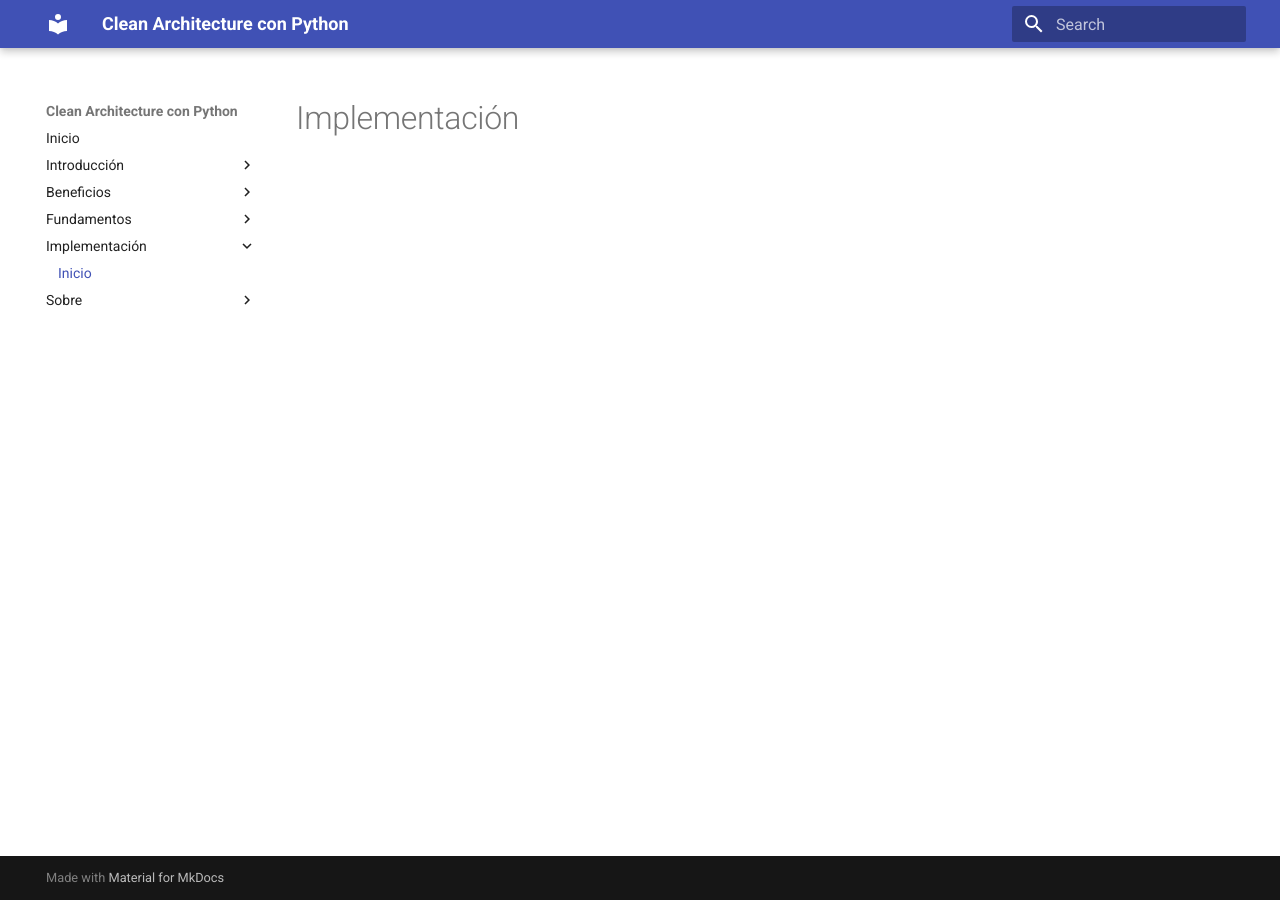
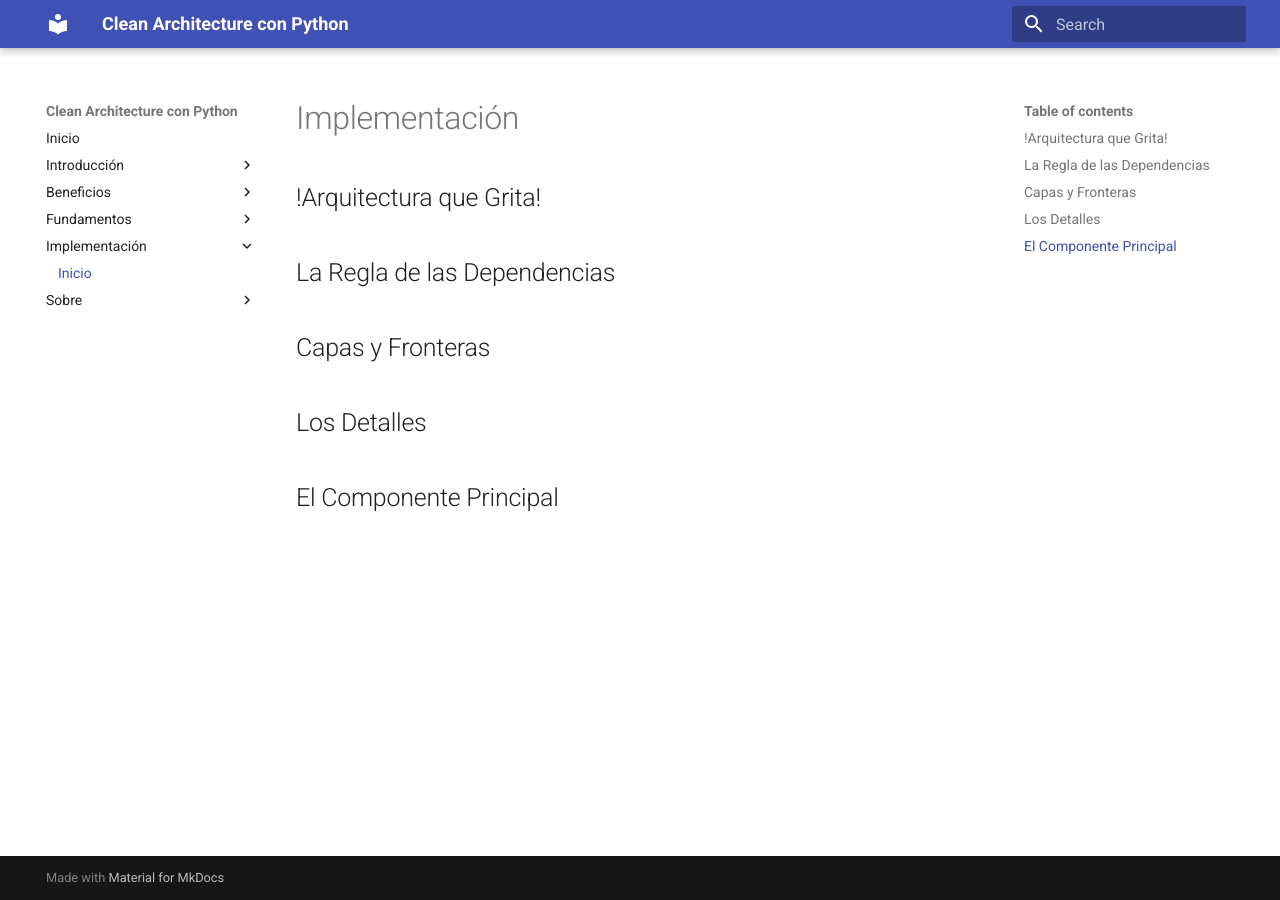
Before and after one commit to knowark/clean-architecture-python, an MkDocs documentation site: the page built from docs/implementacion/index.md, in a window 1280 px wide. Built offline with MkDocs 1.6.1 and Material for MkDocs 9.7.7, drawn with Linux system fonts in a browser that asks for light colours; old or Windows-style settings are respelled for this version of MkDocs.

Commit message:
Añadir estructura de la sección de implementación

```diff
--- a/docs/implementacion/index.md
+++ b/docs/implementacion/index.md
@@ -1 +1,16 @@
 # Implementación
+
+
+## !Arquitectura que Grita!
+
+
+## La Regla de las Dependencias
+
+
+## Capas y Fronteras
+
+
+## Los Detalles
+
+
+## El Componente Principal
```
